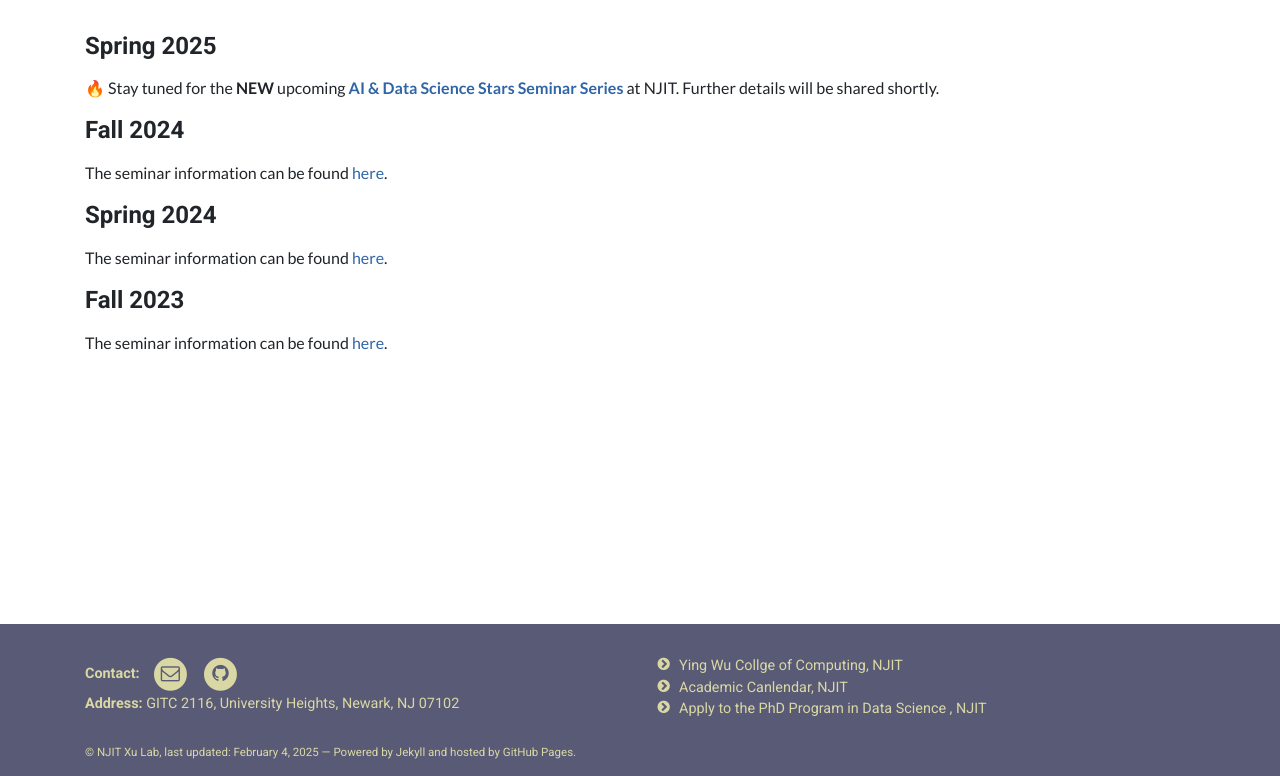
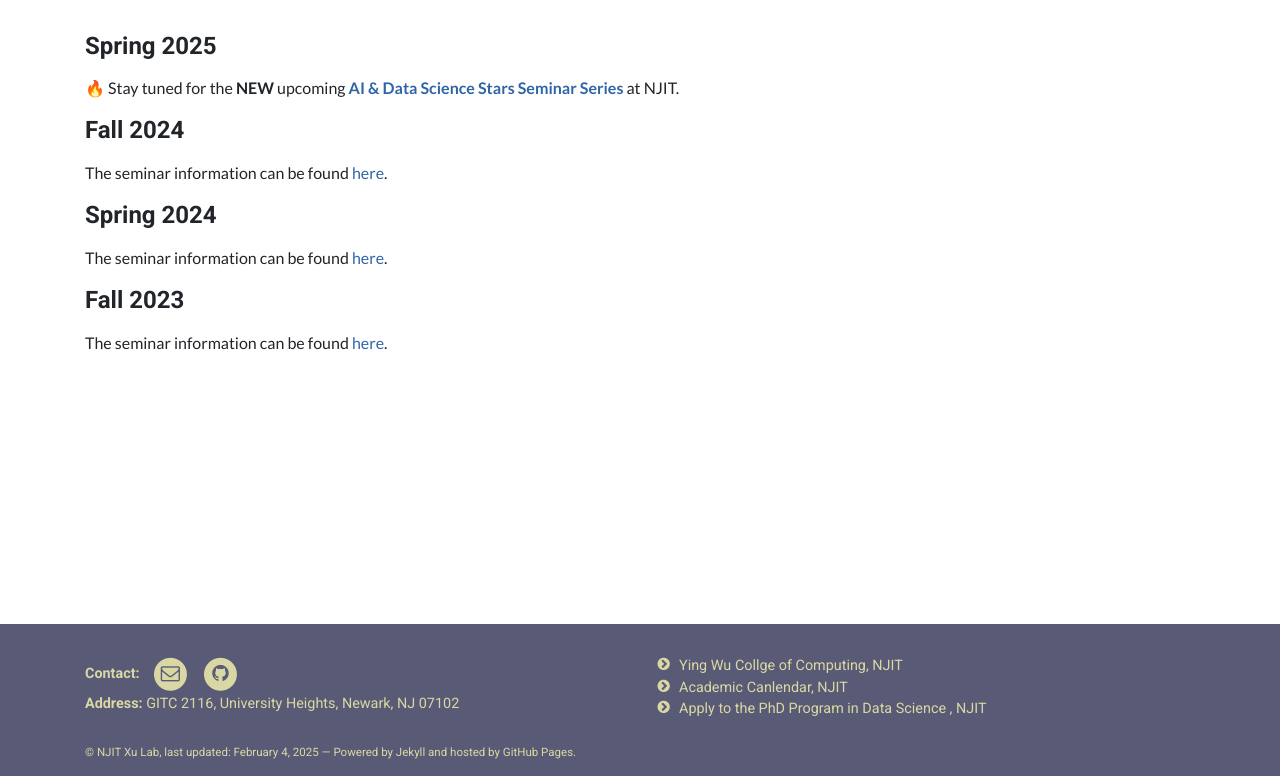
Before and after one commit to GraceXu182/gracexu182.github.io, a Jekyll site: the page built from pages/seminars.md, in a window 1280 px wide. Shown: the part 279-1055 px from the top of the page. Built offline with Jekyll 4.4.1, drawn with Linux system fonts in a browser that asks for light colours.

Commit message:
update seminar

```diff
--- a/pages/seminars.md
+++ b/pages/seminars.md
@@ -8,7 +8,7 @@ permalink: /seminars/
 
 <!-- Content here would show up above your list of events -->
 <h4><b>Spring 2025</b></h4>
-<span style="font-size: medium;">🔥 Stay tuned for the **NEW** upcoming [**AI & Data Science Stars Seminar Series**](https://ds.njit.edu/ai-data-science-stars-seminar-series) at NJIT. Further details will be shared shortly.</span>
+<span style="font-size: medium;">🔥 Stay tuned for the **NEW** upcoming [**AI & Data Science Stars Seminar Series**](https://ds.njit.edu/ai-data-science-stars-seminar-series) at NJIT.</span>
 
 <h4><b>Fall 2024</b></h4>
 <span style="font-size: medium;">The seminar information can be found [here](https://docs.google.com/document/d/10onh8XiWvocf3VHpHgHTL4Q5FqGYPd7d/edit?usp=sharing&ouid=104539450366585111033&rtpof=true&sd=true).</span>
```
